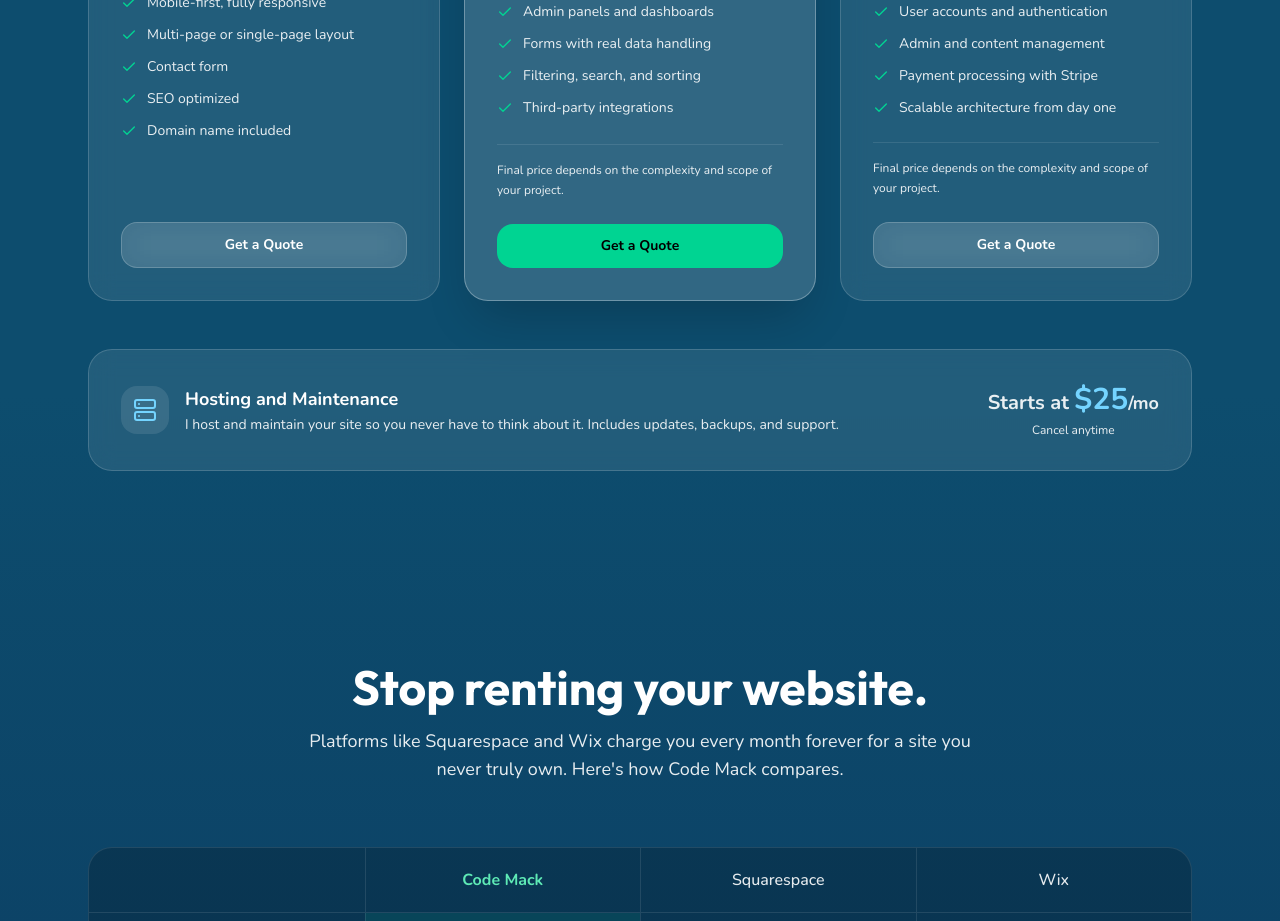
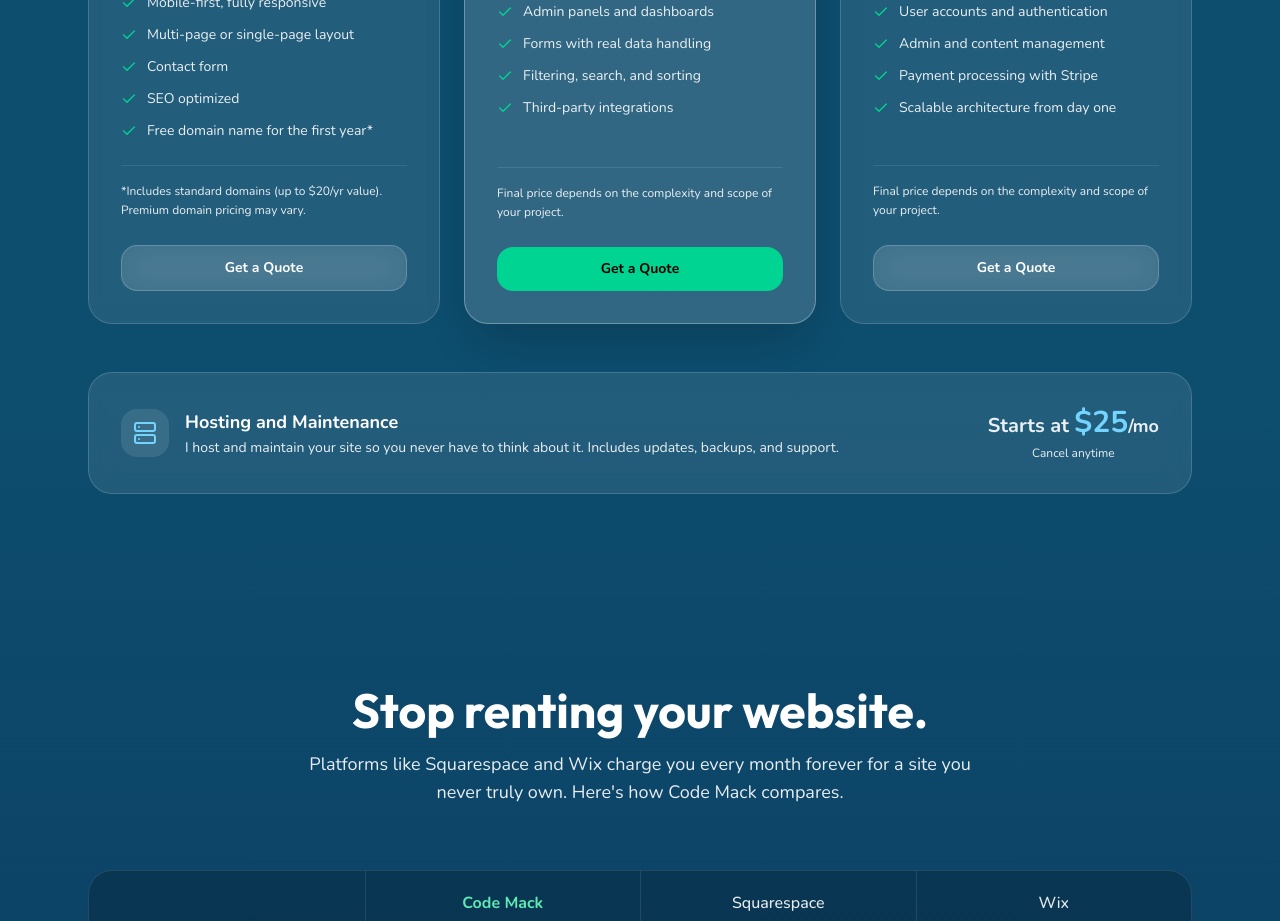
Before and after one commit to Cremacious/code-mack, a Next.js app: page / in a window 1280 px wide. Shown: the part 2100-3021 px from the top of the page. Built offline with nearby package versions, Linux system fonts and the light colour scheme.

Commit message:
Updated TOS

```diff
--- a/src/components/sections/services.tsx
+++ b/src/components/sections/services.tsx
@@ -13,9 +13,9 @@
       'Multi-page or single-page layout',
       'Contact form',
       'SEO optimized',
-      'Domain name included',
+      'Free domain name for the first year*',
     ],
-    note: null,
+    note: '*Includes standard domains (up to $20/yr value). Premium domain pricing may vary.',
     accent: 'text-sky-300',
     highlight: false,
   },
```
